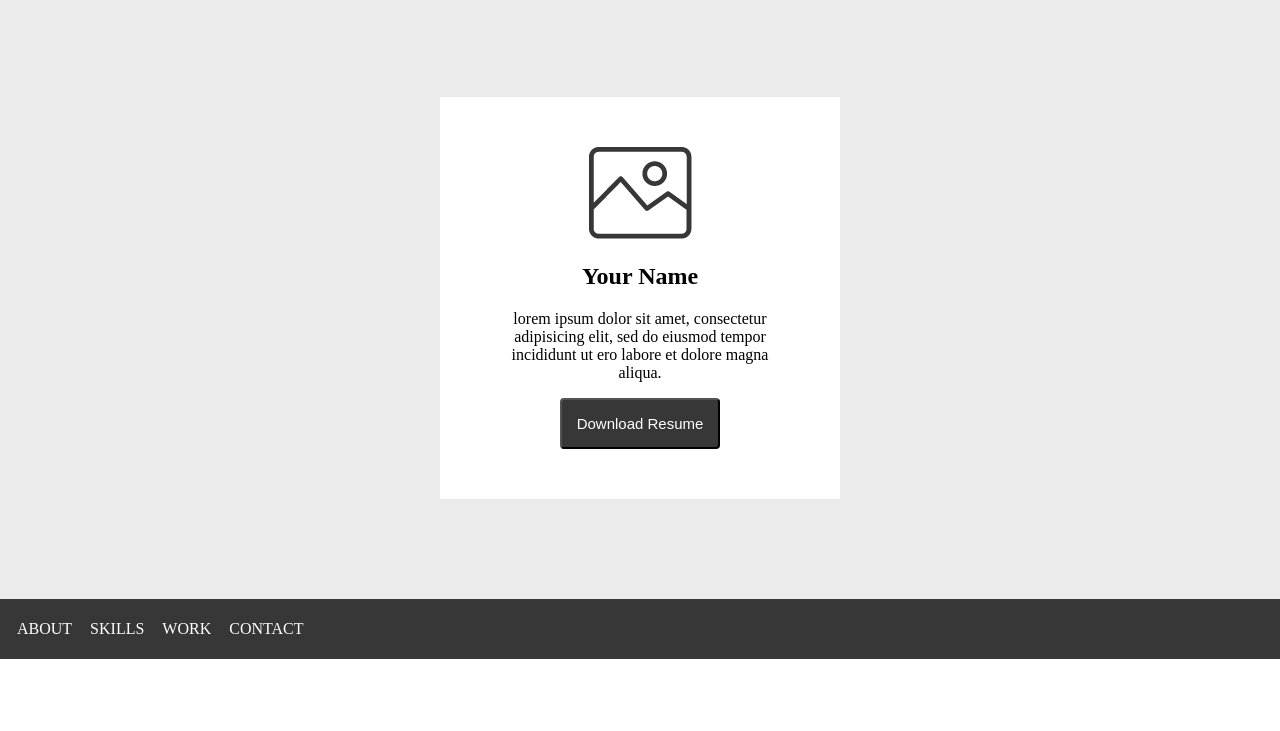
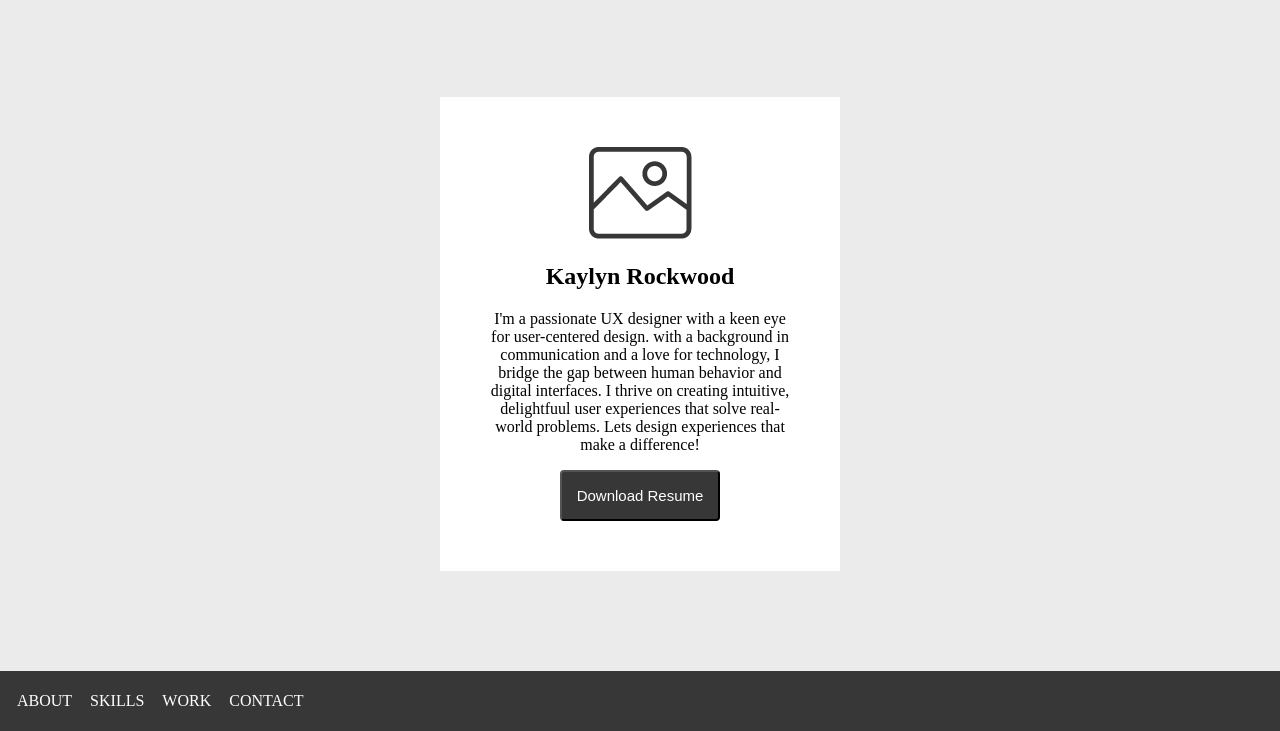
Before and after one commit to krockwood/UX_UI_HW_17, a plain HTML site: page index.html in a window 1280 px wide. Shown: the part 82-813 px from the top of the page. Drawn offline with Linux system fonts and the light colour scheme.

Commit message:
Paragraph & name

```diff
--- a/index.html
+++ b/index.html
@@ -17,8 +17,10 @@
     <section class="heroImg">
       <div class="content">
         <img src="images/placeholder_picture.png">
-        <h1>Your Name</h1>
-        <p>lorem ipsum dolor sit amet, consectetur adipisicing elit, sed do eiusmod tempor incididunt ut ero labore et dolore magna aliqua.</p>
+        <h1>Kaylyn Rockwood</h1>
+        <p>I'm a passionate UX designer with a keen eye for user-centered design. with a background in communication and a love for technology, I bridge the gap between human behavior and digital interfaces.
+          I thrive on creating intuitive, delightfuul user experiences that solve real-world problems. Lets design experiences that make a difference!
+        </p>
         <button>Download Resume</button>
       </div>
     </section>
```
